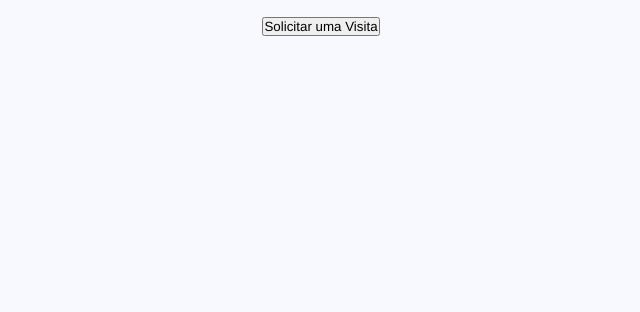
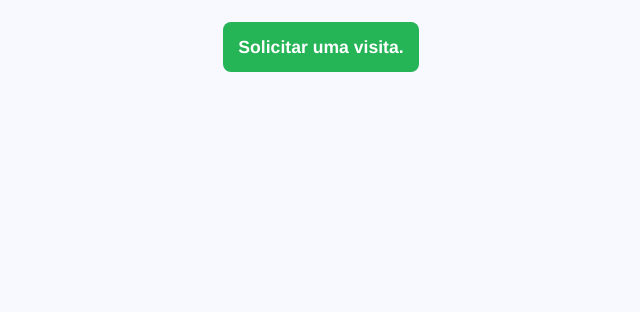
Before and after one commit to MaraisaFerreira/get_a_pet_DJANGO, a Django app: template pet/templates/pet/pet.html in a window 1280 px wide. Shown: the part 222-534 px from the top of the page, without its empty margins (319-959 px from the left). Run offline with Django 5.2, Linux system fonts and the light colour scheme; the template is opened without the code that fills it, so the values that code supplies are empty; the visitor is signed in with stand-in values (Sample User, id 1).

Commit message:
if render

```diff
--- a/pet/templates/pet/pet.html
+++ b/pet/templates/pet/pet.html
@@ -23,14 +23,14 @@
         {{pet.get_color_display}}
     </p>
 
+    <div class='action'>
         {% if user.is_authenticated %}
-        <button>Solicitar uma Visita</button>
+            <a class='btn-act' href='{% url "pets:register" %}'>Solicitar uma visita.</a>
         {% else %}
             <p>
                 Você precisa <a href='{% url "pets:register" %}'>criar uma conta</a> para solicitar a visita.
             </p>
         {% endif %}
-
-
+    </div>
 </div>
 {% endblock content %}
```
Lines whose indentation alone changed are shown as unchanged.
